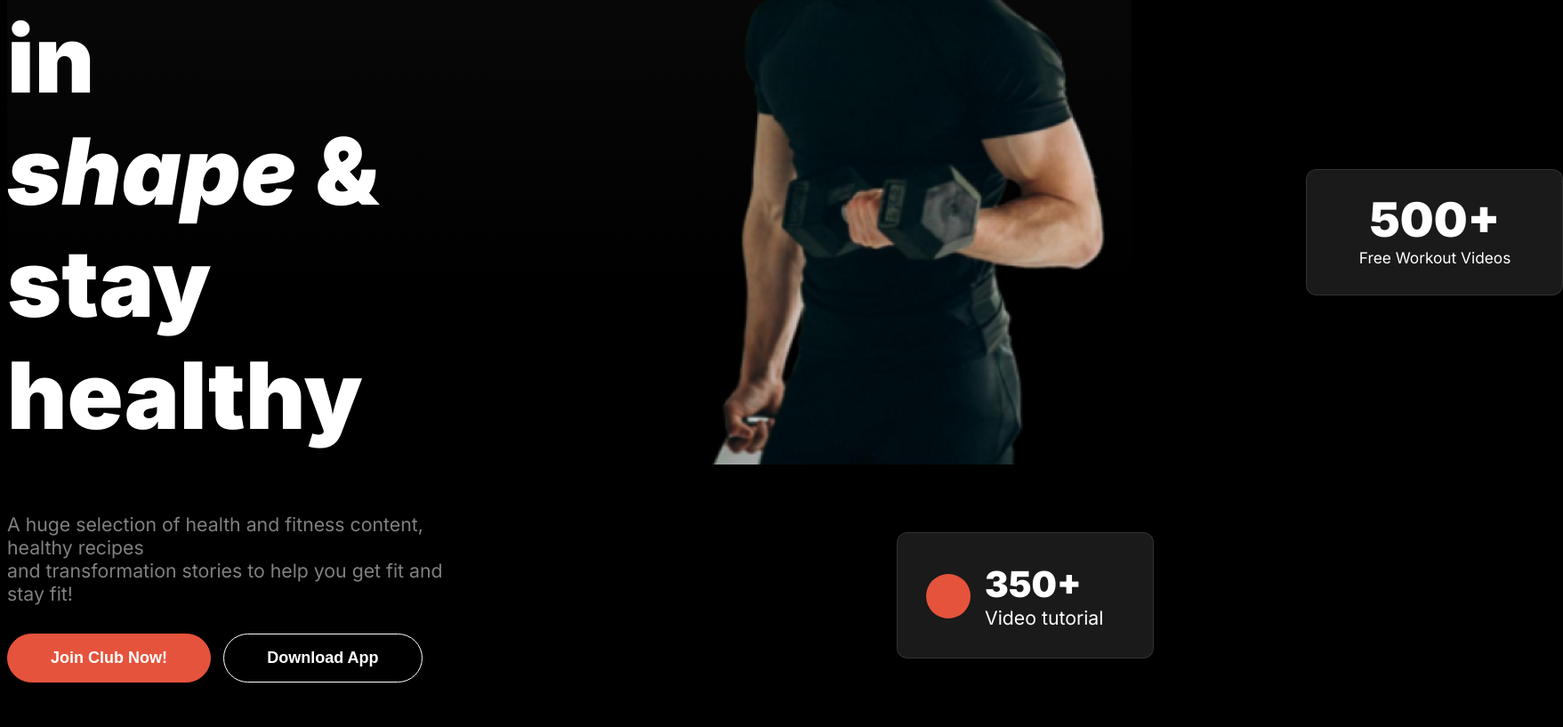
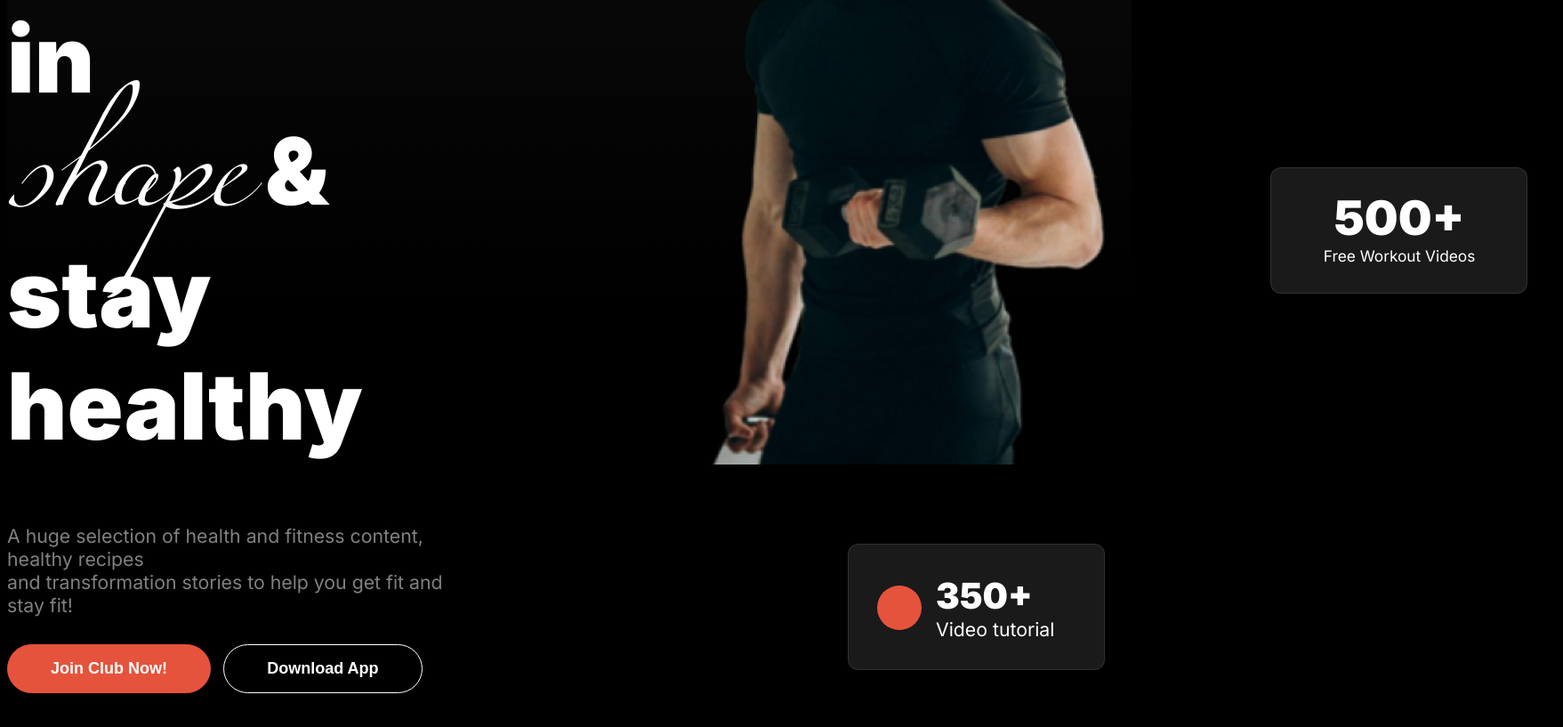
Before and after one commit to KaziNoman389/spartan-fitness-website, a plain HTML site: page index.html in a window 1280 px wide. Shown: the part 425-1242 px from the top of the page at 89% size, 1757 px wide, since content can reach past the window. Drawn offline with Linux system fonts and the light colour scheme.

Commit message:
header section done , added font for miami and fixed badge positioning

```diff
--- a/index.html
+++ b/index.html
@@ -23,7 +23,7 @@
         <div class="banner display-flex">
             <div class="banner-title-container">
                 <h1 class="banner-title white-color">Get body in <br>
-                    <span class="banner-italic-text"><i>shape</i></span> & stay <br>
+                    <span class="Miama-font">shape</span> & stay <br>
                     healthy</h1>
                 <p class="banner-description">A huge selection of health and fitness content, healthy recipes <br> and transformation stories to help you get fit and stay fit!</p>
                 <div class="btn-container">
--- a/styles/spartan.css
+++ b/styles/spartan.css
@@ -1,5 +1,8 @@
 @import url('https://fonts.googleapis.com/css2?family=Inter:ital,opsz,wght@0,14..32,100..900;1,14..32,100..900&display=swap');
-
+@font-face {
+    font-family: 'Miama';
+    src: url('../fonts/miama/Miama.ttf') format('truetype');
+}
 
 .inter-font {
     font-family: "Inter", sans-serif;
@@ -8,6 +11,15 @@
     font-style: normal;
     background: rgba(0, 0, 0, 1);
 }
+
+.Miama-font {
+    font-family: 'Miama';
+    font-size: 12.25rem;
+    font-weight: 500;
+    font-style: italic;
+    line-height: 7.8rem;
+}
+
 
 /* Shared common styles */
 .display-flex {
@@ -126,7 +138,8 @@
     height: 6rem;
     padding: 23px 31px 21px 32px;
     border: 1px solid rgba(255, 255, 255, 0.1);
-    color: rgba(48, 48, 48, 0.54);
+    background-color: rgba(48, 48, 48, 0.54);
+    backdrop-filter: blur(10px);
     align-items: center;
     position: relative;
     z-index: 1;
@@ -144,15 +157,15 @@
 
 .badge1-whole {
     margin-top: -280px;
-    margin-left: 1000px;
+    margin-left: 945px;
 }
 
 .badge2 {
     flex-direction: column;
     justify-items: center;
     align-items: center;
-    margin-top: -550px;
-    margin-left: 1460px;
+    margin-top: -565px;
+    margin-left: 1420px;
 }
 
 .banner-badge2-title {
```
Also changed, not shown: fonts/miama/Miama.otf (added), fonts/miama/Miama.ttf (added), fonts/miama/license.txt (added).
